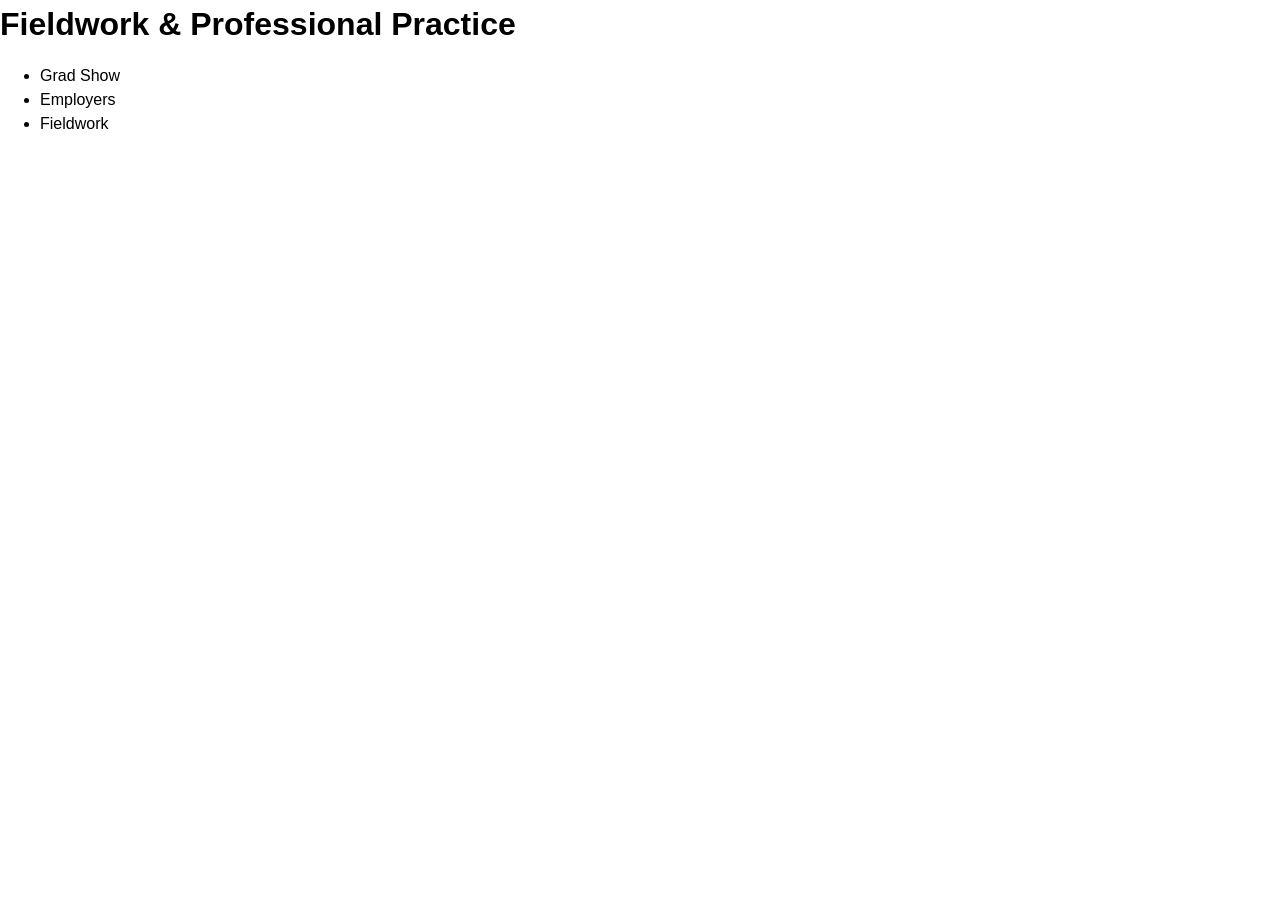
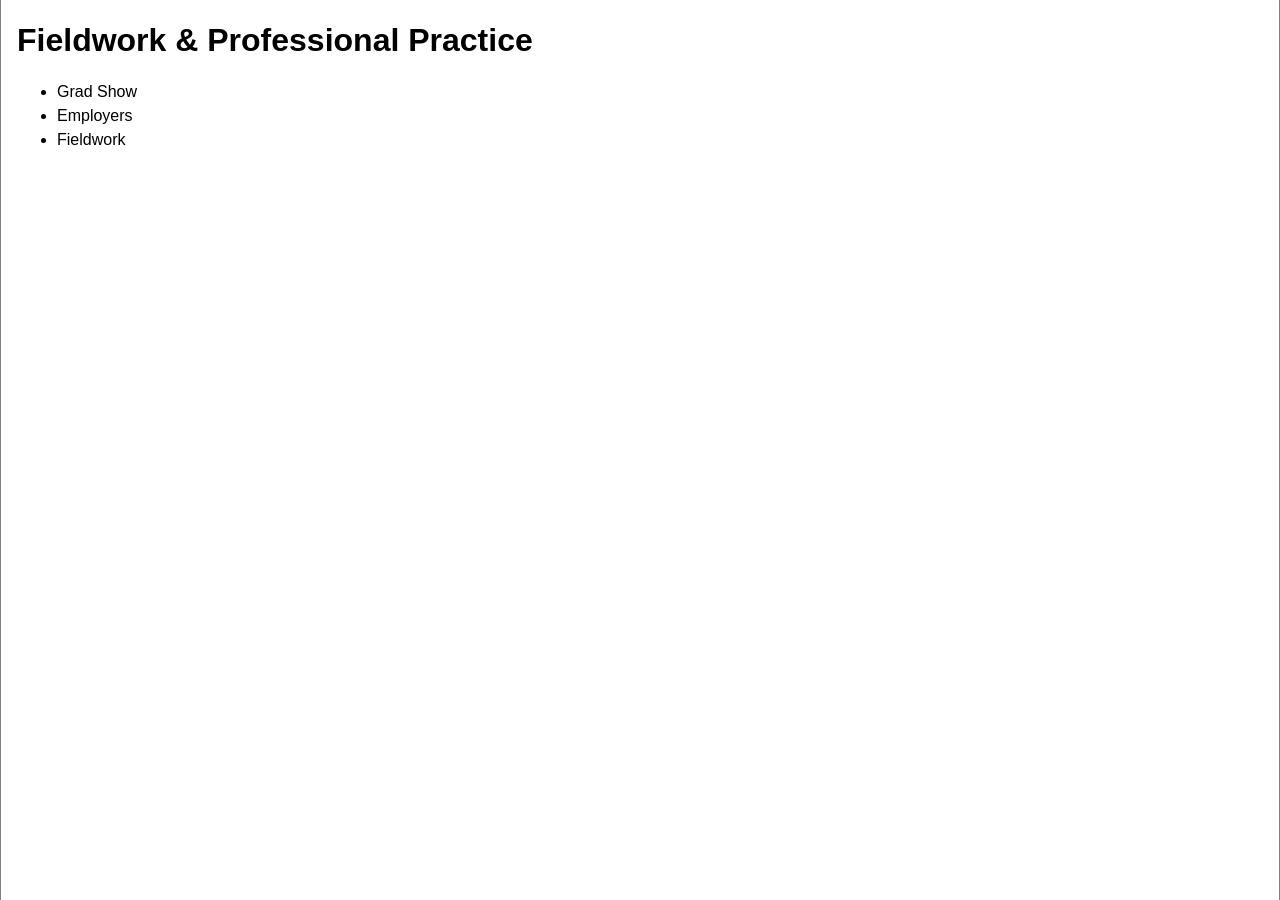
Before and after one commit to AlainParadis/fieldwork, a Jekyll site: the page built from index.md, in a window 1280 px wide. Built offline with Jekyll 4.4.1, drawn with Linux system fonts in a browser that asks for light colours.

Commit message:
add some styles

```diff
--- a/css/styles.css
+++ b/css/styles.css
@@ -1,5 +1,13 @@
 body {
   font-family: Arial, Helvetica, sans-serif;
+  border-color: grey;
+  border-style: solid;
+  border-width: 0 1px 0 1px;
   max-width: 90rem;
-  margin: 0 auto;
+  margin: 0 auto 0 auto;
+  padding: 1rem;
 }
+
+#content {
+
+}
```
